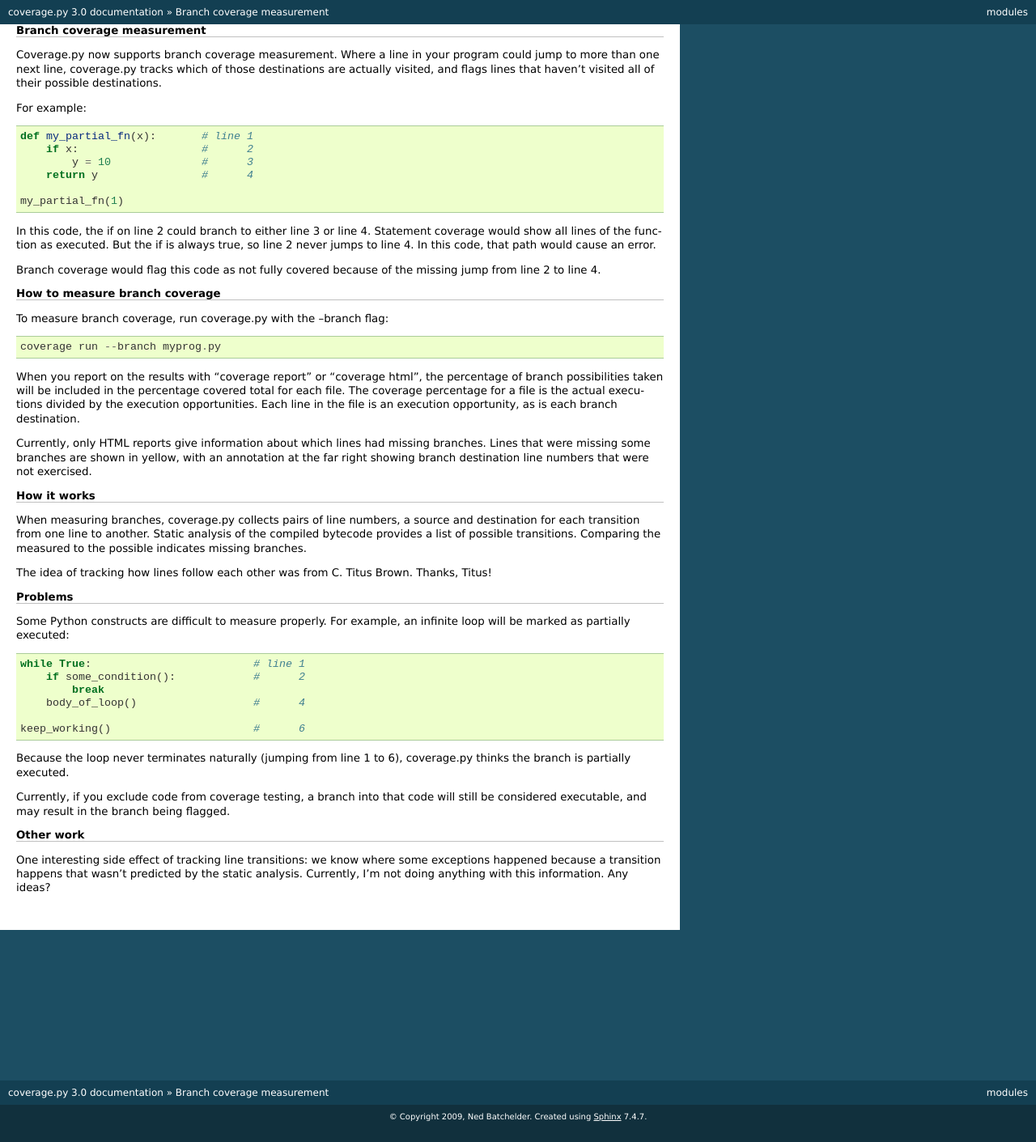
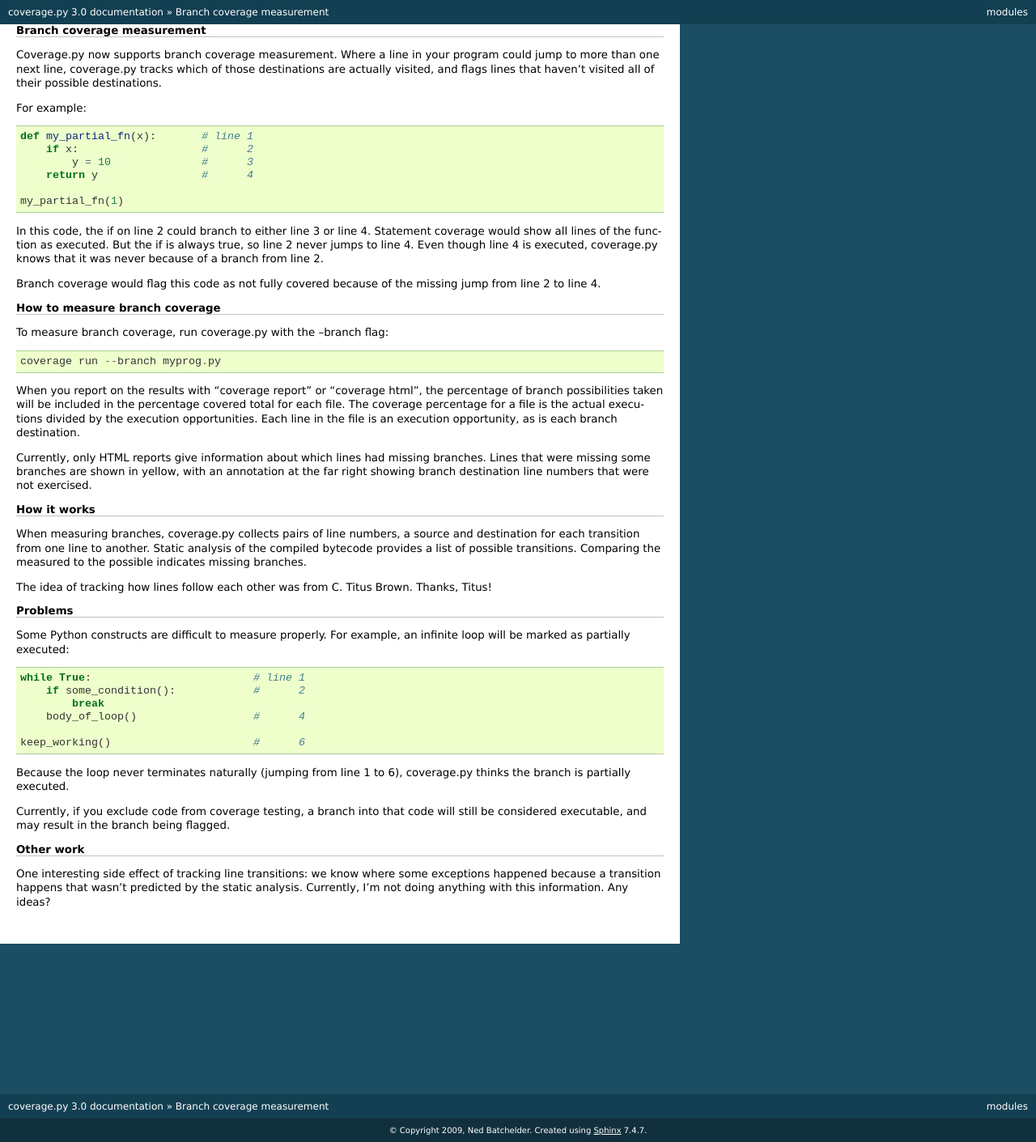
Before and after one commit to nedbat/coveragepy, a Sphinx documentation site: the page built from doc/branch.rst, in a window 1280 px wide. Shown: the whole page at 81% size. Built offline with Sphinx 7.4.7, drawn with Linux system fonts in a browser that asks for light colours.

Commit message:
Latest tweaks

```diff
--- a/doc/branch.rst
+++ b/doc/branch.rst
@@ -20,8 +20,9 @@ For example::
 
 In this code, the if on line 2 could branch to either line 3 or line 4.
 Statement coverage would show all lines of the function as executed.  But the
-if is always true, so line 2 never jumps to line 4.  In this code, that
-path would cause an error.
+if is always true, so line 2 never jumps to line 4.  Even though line 4 is
+executed, coverage.py knows that it was never because of a branch from line
+2.
 
 Branch coverage would flag this code as not fully covered because of the
 missing jump from line 2 to line 4.
```
